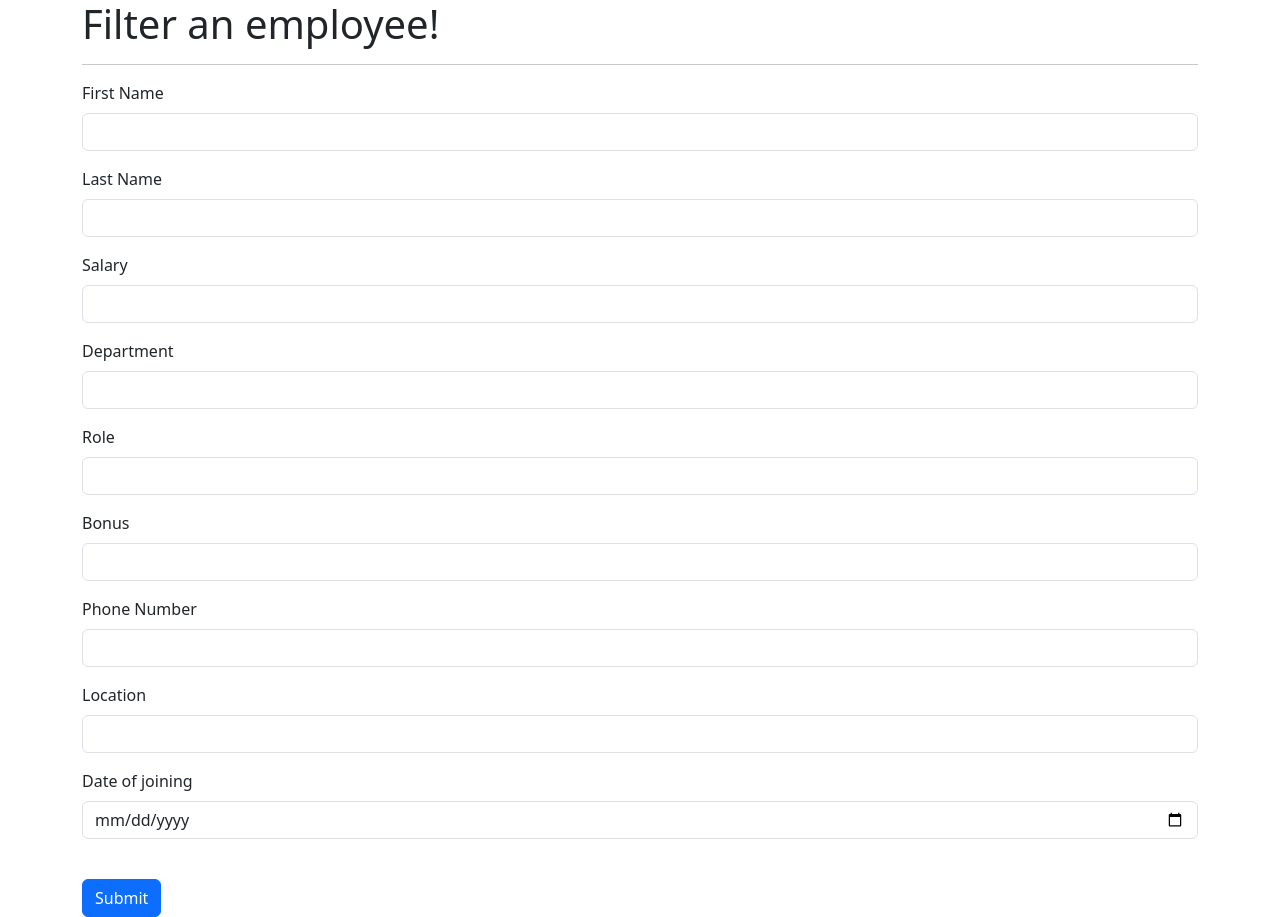
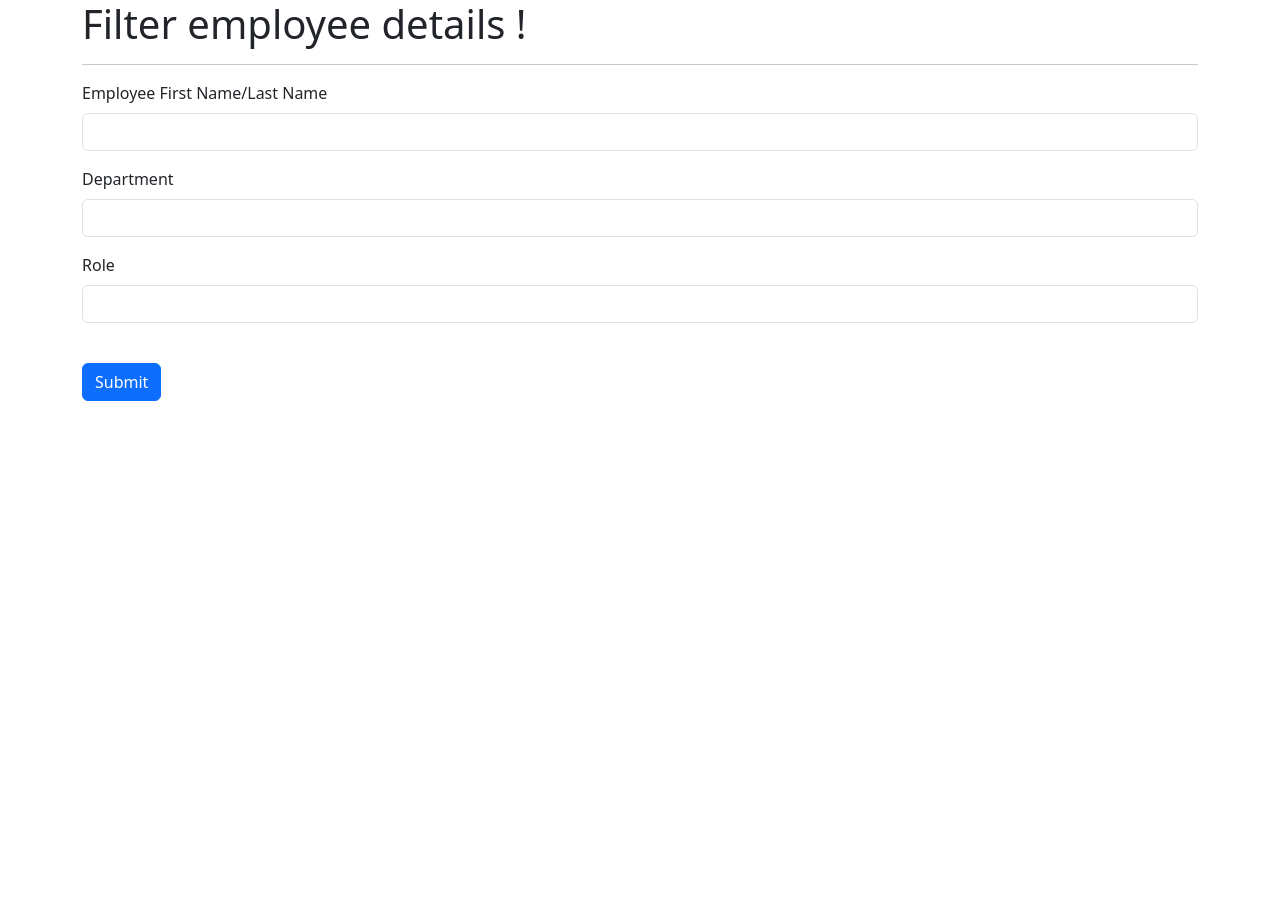
Before and after one commit to sdipmandal/Python_Projects, a Django app: page /filter_emp in a window 1280 px wide. After the commit the page ends 401 px from the top, so only its background shows below. Run offline with Django 4.2, Linux system fonts and the light colour scheme.

Commit message:
adding search filter changes

```diff
--- a/office_employee/office_emp/emp_app/templates/filter_emp.html
+++ b/office_employee/office_emp/emp_app/templates/filter_emp.html
@@ -9,45 +9,21 @@
 <body>
     <link href="https://cdn.jsdelivr.net/npm/bootstrap@5.3.2/dist/css/bootstrap.min.css" rel="stylesheet" integrity="sha384-T3c6CoIi6uLrA9TneNEoa7RxnatzjcDSCmG1MXxSR1GAsXEV/Dwwykc2MPK8M2HN" crossorigin="anonymous">
     <div class="container">
-        <h1>Filter an employee!</h1>
+        <h1>Filter employee details !</h1>
         <hr>
-        <form action="/add_emp" method="post">
+        <form action="/filter_emp " method="post">
             {% csrf_token %}
             <div class="mb-3">
-                <label for="first_name" class="form-label">First Name</label>
-                <input type="text" name="first_name" class="form-control" id="first_name" aria-describedby="first_name" value="{{ first_name }}">
-            </div>
-            <div class="mb-3">
-                <label for="last_name" class="form-label">Last Name</label>
-                <input type="text" name="last_name" class="form-control" id="last_name" value="{{ last_name }}">
-            </div>
-            <div class="mb-3">
-                <label for="salary" class="form-label">Salary</label>
-                <input type="number" name="salary" class="form-control" id="salary" value="{{ salary }}">
+                <label for="name" class="form-label">Employee First Name/Last Name</label>
+                <input type="text" name="name" class="form-control" id="name" aria-describedby="name" value="{{ name }}">
             </div>
             <div class="mb-3">
                 <label for="department" class="form-label">Department</label>
-                <input type="number" name="department"r" class="form-control" id="department" value="{{ department }}">
+                <input type="text" name="department"r" class="form-control" id="department" value="{{ department }}">
             </div>
             <div class="mb-3">
                 <label for="role" class="form-label">Role</label>
                 <input name="role" type="text" class="form-control" id="role" value="{{ role }}">
-            </div>
-            <div class="mb-3">
-                <label for="Bonus" class="form-label">Bonus</label>
-                <input type="number" name="bonus"r" class="form-control" id="Bonus" value="{{ bonus }}">
-            </div>
-            <div class="mb-3">
-                <label for="phone_number" class="form-label">Phone Number</label>
-                <input type="text" name="phone_number" class="form-control" id="phone_number" value="{{ phone_number }}">
-            </div>
-            <div class="mb-3">
-                <label for="location" class="form-label">Location</label>
-                <input type="text" name="location" class="form-control" id="location" value="{{ location }}">
-            </div>
-            <div class="mb-3">
-                <label for="joining_date" class="form-label">Date of joining</label>
-                <input type="date" name="joining_date" class="form-control" id="joining_date" value="{{ joining_date }}">
             </div>
             <br>
             <button type="submit" class="btn btn-primary">Submit</button>
--- a/office_employee/office_emp/emp_app/views.py
+++ b/office_employee/office_emp/emp_app/views.py
@@ -1,6 +1,7 @@
 from django.shortcuts import render, HttpResponse
 from emp_app.models import Employee, Department, Role
 from datetime import datetime
+from django.db.models import Q
 
 # Create your views here.
 def index(request):
@@ -47,4 +48,26 @@ def remove_emp(request, emp_id=0):
     return render(request, 'remove_emp.html', context)
 
 def filter_emp(request):
-    return render(request, 'filter_emp.html')
+    if request.method == "POST":
+        name = request.POST['name']
+        dept = request.POST['department']
+        role = request.POST['role']
+        emps = Employee.objects.all()
+        if name:
+            emps = emps.filter(Q(first_name__icontains = name) | Q(last_name__icontains = name))
+        if dept:
+            emps = emps.filter(dept__name = dept)
+        if role:
+            emps = emps.filter(role__name = role)
+
+        context = {
+            'emps': emps
+        }
+
+        return render(request, 'view_all_emp.html', context)
+
+    elif request.method == "GET":
+        return render(request, 'filter_emp.html')
+
+    else:
+        return HttpResponse("An exception has occured!")
```
